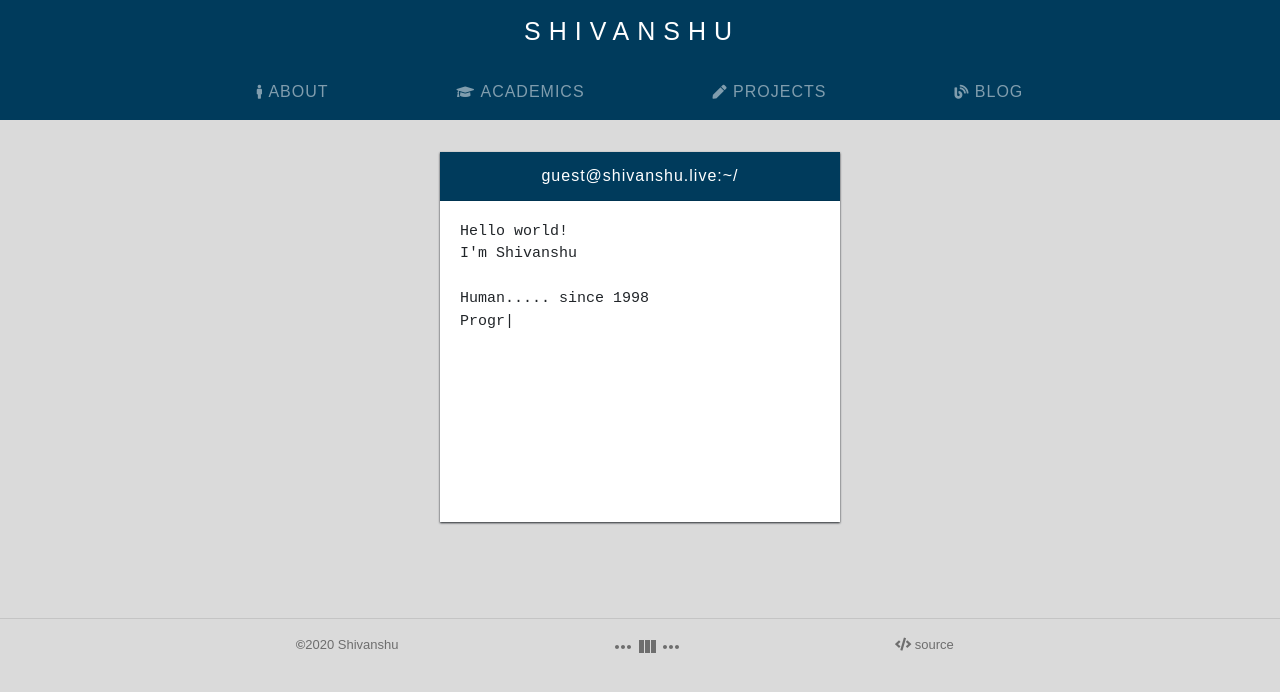
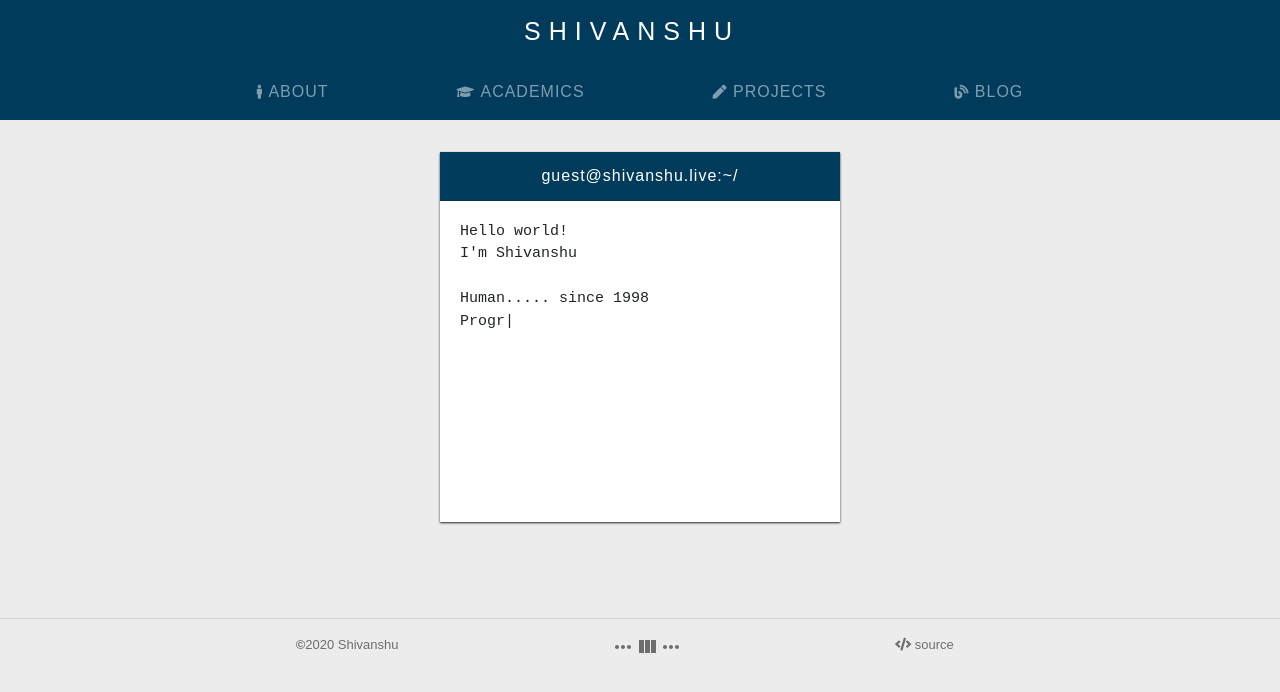
Before and after one commit to singhshivanshu/Blog, a React (Create React App) app: page / in a window 1280 px wide. Shown: the top 692 px of the page. Built offline with nearby package versions, Linux system fonts and the light colour scheme.

Commit message:
update: bg-color

```diff
--- a/src/styles.css
+++ b/src/styles.css
@@ -3,7 +3,7 @@
   text-align: center;
 }
 body {
-  background: #dadada !important;
+  background:#ececec!important;
 }
 
 #skill-card-button {
```
